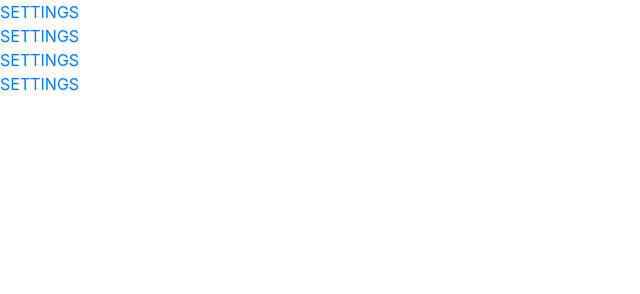
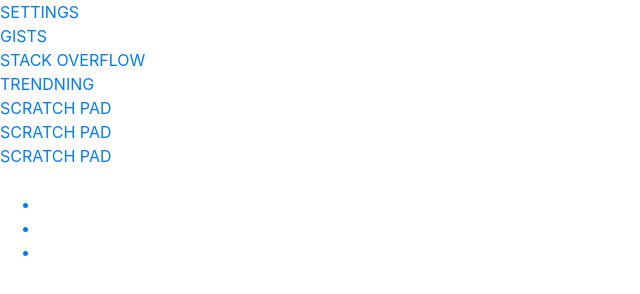
Before and after one commit to briannyeko/Chingu-initab-clone, a plain HTML site: page index.html in a window 1280 px wide. Shown: the whole page, without its empty margins (0-640 px from the left). Drawn offline with nearby package versions, Linux system fonts and the light colour scheme.

Commit message:
Fixed Navbar
Fixed Navbar.

```diff
--- a/index.html
+++ b/index.html
@@ -26,27 +26,71 @@
         <div class="links">
             <a href="">
                 <span class=""></span>
-<span class="">SETTINGS</span>
+<span class="">GISTS</span>
             </a>
         </div>
         <!-- Stack Overflow -->
         <div class="links">
             <a href="">
                 <span class=""></span>
-<span class="">SETTINGS</span>
+<span class="">STACK OVERFLOW</span>
             </a>
         </div>
         <!-- Trending -->
         <div class="links">
             <a href="">
                 <span class=""></span>
-<span class="">SETTINGS</span>
+<span class="">TRENDNING</span>
             </a>
         </div>
         <!-- Scratch pad -->
+        <div class="links">
+            <a href="">
+                <span class=""></span>
+<span class="">SCRATCH PAD</span>
+            </a>
+        </div>
+        <!-- Playground -->
+        <div class="links">
+            <a href="">
+                <span class=""></span>
+<span class="">SCRATCH PAD</span>
+            </a>
+        </div>
+        <!-- Help/Intro -->
+        <div class="links">
+            <a href="">
+                <span class=""></span>
+<span class="">SCRATCH PAD</span>
+            </a>
+        </div>
+        <!-- Icon Navbar -->
+        <div class="NavbarInitabIcon">
+            <a href="https://initab.com">
+                <img class="logo" src="" />
+            </a>
+        </div>
+        <!-- Ul -->
+        <!-- Facebook -->
+        <ul class="socialUL">
+            <a href="">
+                <li class=""></li>
+            </a>
+            <!-- Linkedin -->
+            <a href="">
+                <li class=""></li>
+            </a>
+            <!-- Twitter -->
+            <a href="">
+                <li class=""></li>
+            </a>
+        </ul>
     </div>
 </div>
-
+<!-- End of the Section -->
+<!-- Reddit Feed -->
+<!-- Feed -->
+<!-- Github Feed -->
         </div>
     </body>
 </html>
```
